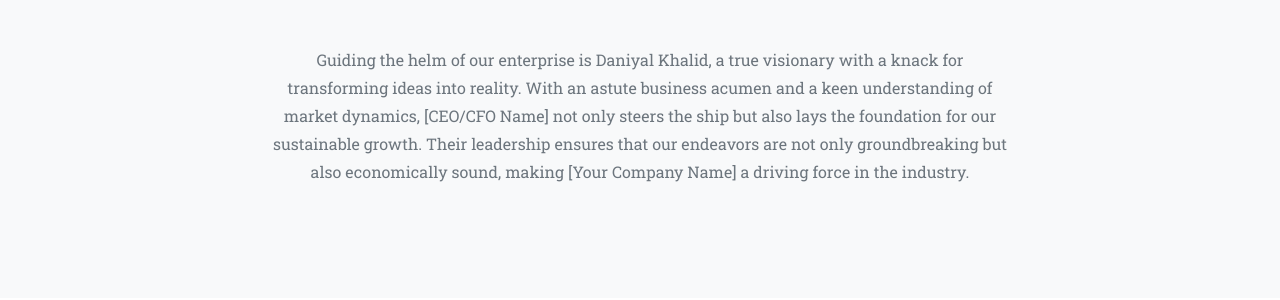
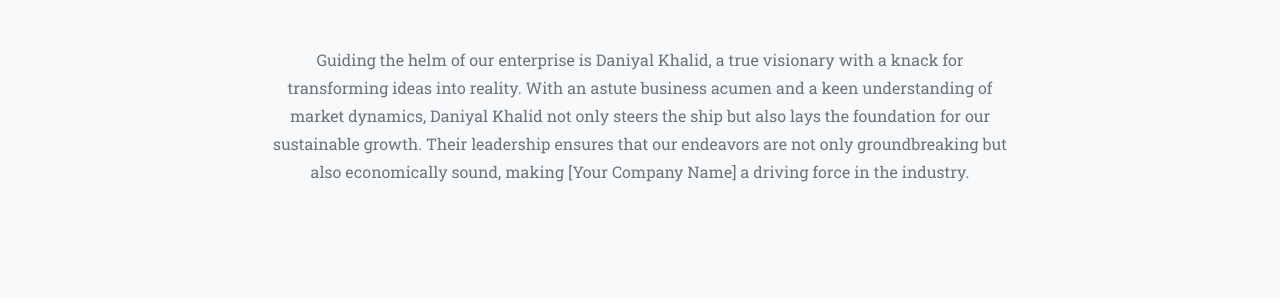
Before and after one commit to mubashiralli/agrichomechem, a Django app: page / in a window 1280 px wide. Shown: the part 3669-3969 px from the top of the page. Run offline with Django 4.2, Linux system fonts and the light colour scheme; some libraries are stand-ins or nearby versions.

Commit message:
para fixed

```diff
--- a/templates/base.html
+++ b/templates/base.html
@@ -523,7 +523,7 @@
         <div class="row">
           <div class="col-lg-8 mx-auto text-center">
             <p class="large text-muted">
-              Guiding the helm of our enterprise is Daniyal Khalid, a true visionary with a knack for transforming ideas into reality. With an astute business acumen and a keen understanding of market dynamics, [CEO/CFO Name] not only steers the ship but also lays the foundation for our sustainable growth. Their leadership ensures that our endeavors are not only groundbreaking but also economically sound, making [Your Company Name] a driving force in the industry.
+              Guiding the helm of our enterprise is Daniyal Khalid, a true visionary with a knack for transforming ideas into reality. With an astute business acumen and a keen understanding of market dynamics, Daniyal Khalid not only steers the ship but also lays the foundation for our sustainable growth. Their leadership ensures that our endeavors are not only groundbreaking but also economically sound, making [Your Company Name] a driving force in the industry.
             </p>
           </div>
         </div>
```
